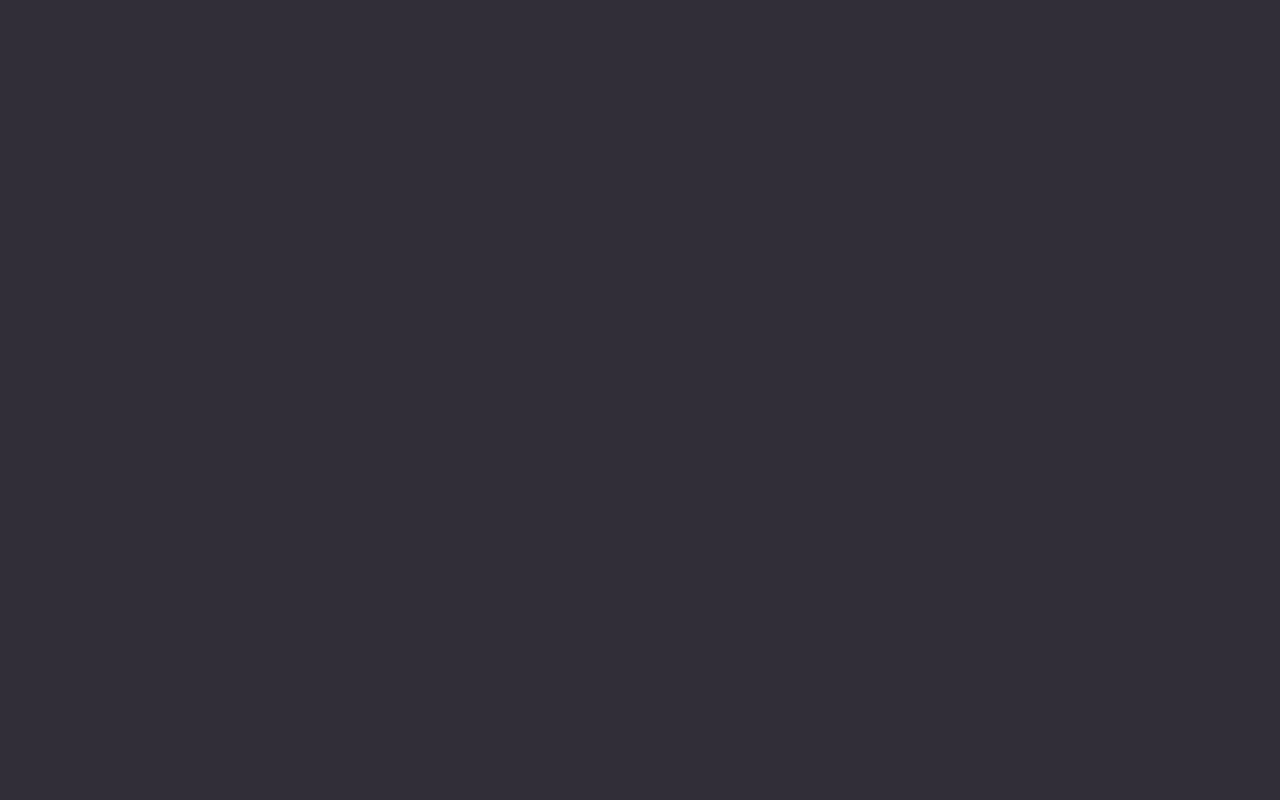
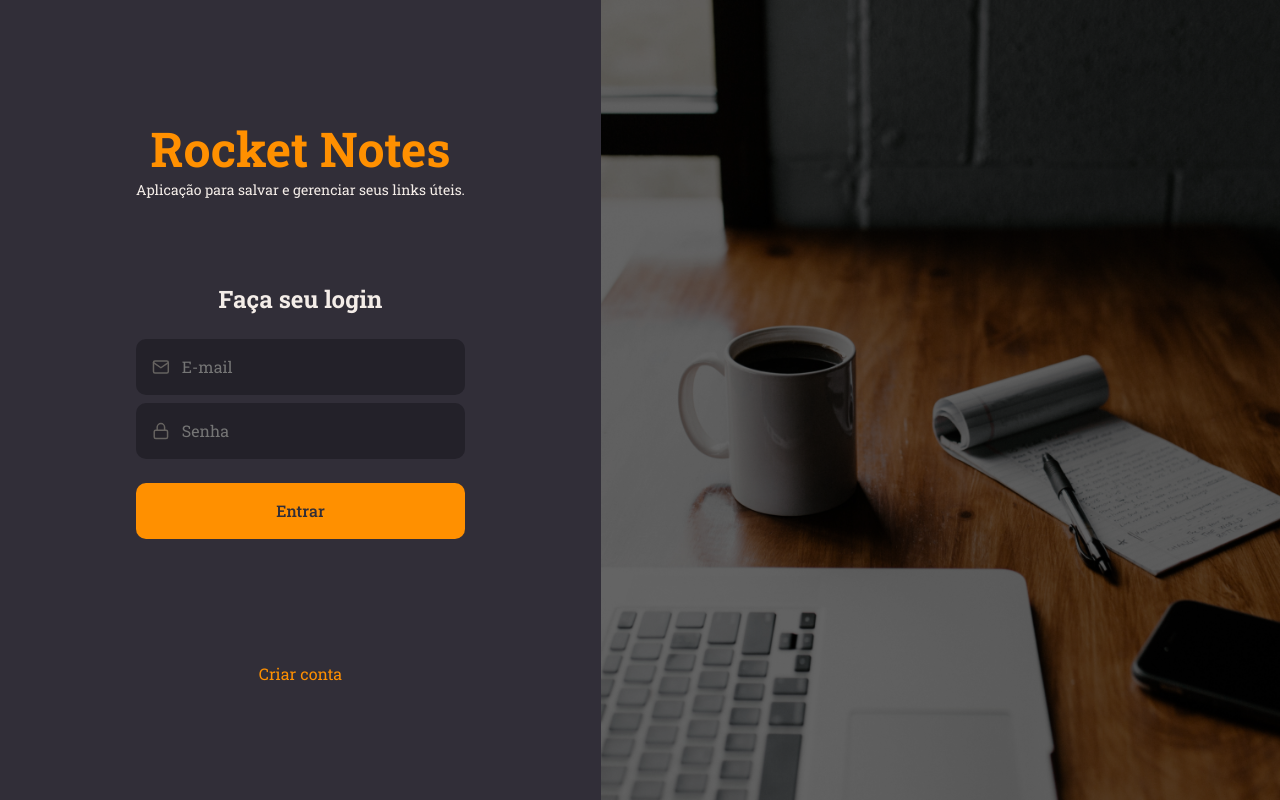
Before and after one commit to Edna06/project-react, a React (Vite) app in the folder rocketnotes/: page / in a window 1280 px wide. Built offline with nearby package versions, Linux system fonts and the light colour scheme.

Commit message:
finished signin page

```diff
--- a/rocketnotes/src/pages/Signin/index.jsx
+++ b/rocketnotes/src/pages/Signin/index.jsx
@@ -1,9 +1,39 @@
-import { Container } from "./styles"
+import { FiMail, FiLock } from "react-icons/fi"
 
+import {Input} from "../../components/Input/index"
+import {Button} from "../../components/Button/index"
+
+import { Container, Form, Background } from "./styles"
 
 export function SignIn(){
   return(
     <Container>
+      <Form>
+        <h1>Rocket Notes</h1>
+        <p>Aplicação para salvar e gerenciar seus links úteis.</p>
+
+        <h2>Faça seu login</h2>
+
+       <Input
+       placeholder="E-mail"
+       type="text"
+       icon={FiMail}
+       />
+
+      <Input
+       placeholder="Senha"
+       type="password"
+       icon={FiLock}
+       />
+
+        <Button title="Entrar"/>
+
+        <a href="#">
+        Criar conta
+        </a>
+      </Form>
+
+      <Background/>
     </Container>
   )
 }
--- a/rocketnotes/src/pages/Signin/styles.js
+++ b/rocketnotes/src/pages/Signin/styles.js
@@ -1,10 +1,52 @@
 import styled from 'styled-components'
+import BackgroundImg from '../../assets/background.png'
 
 
 export const Container = styled.div`
 height: 100vh;
 
 display: flex;
-align-items: stretch; //faz a distribuição da nossa aplicação
+align-items: stretch;
+
+`;
+
+export const Form = styled.form`
+padding: 0 136px;
+
+display: flex;
+flex-direction: column;
+justify-content: center;
+align-items: center;
+
+text-align: center;
+
+>h1 {
+  font-size: 48px;
+  color: ${({theme}) => theme.COLORS.ORANGE};
+}
+
+>h2 {
+  font-size: 24px;
+  margin-top: 84px;
+  margin-bottom: 24px;
+  }
+
+>p {
+  font-size: 14px;
+  color: ${({theme}) => theme.COLORS.GREY_100};
+}
+
+>a {
+margin-top: 124px;
+color: ${({theme}) => theme.COLORS.ORANGE};
+}
 
 `
+
+export const Background = styled.div`
+flex: 1;
+background: url(${BackgroundImg}) no-repeat center center;
+background-size: cover;
+filter: brightness(0.4);
+
+`
```
Also changed, not shown: rocketnotes/src/assets/background.png (added).
